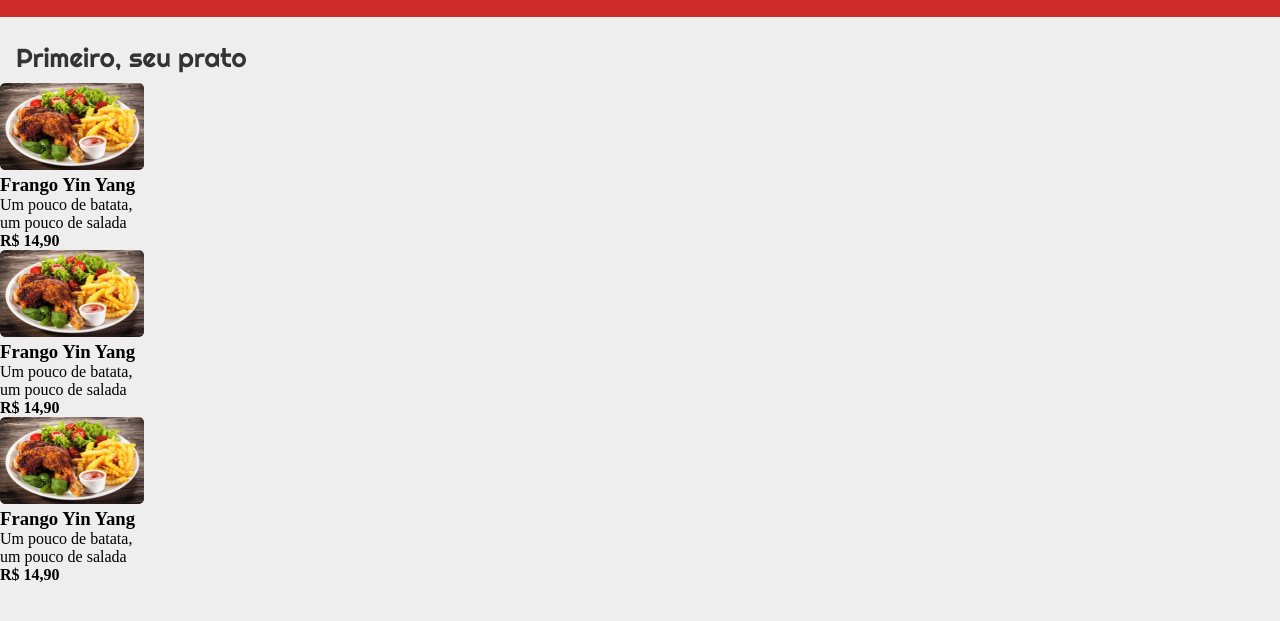
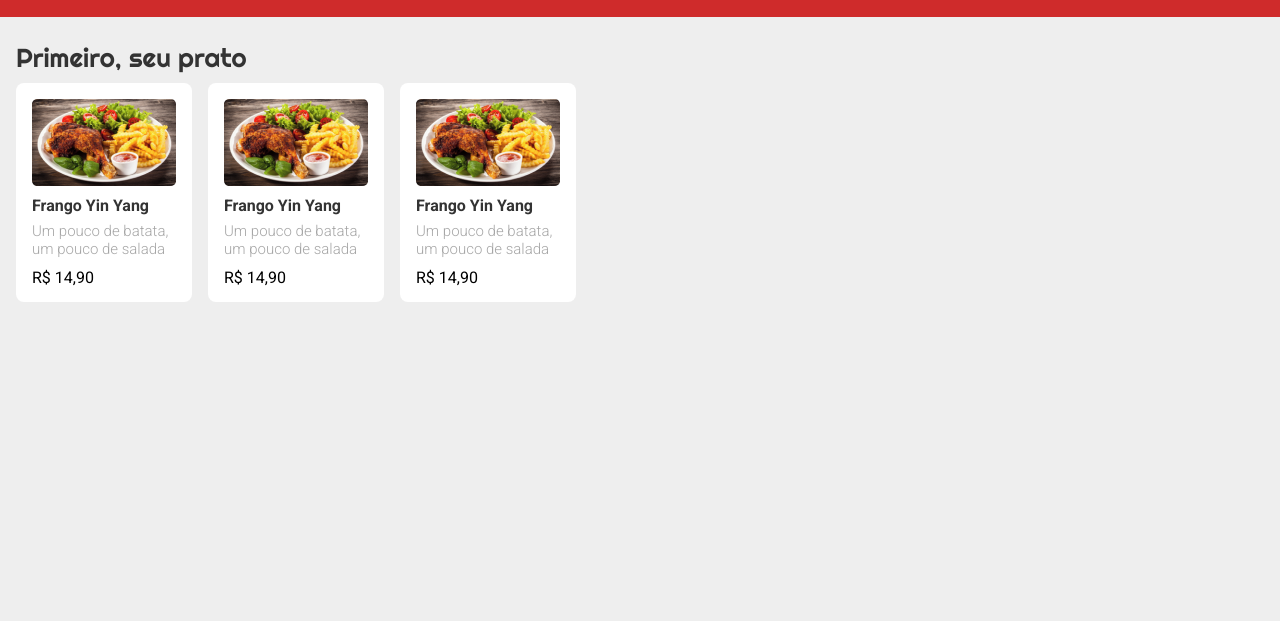
Before and after one commit to Ikejiri-1/DrivenEats, a plain HTML site: page index.html in a window 1280 px wide. Shown: the part 75-696 px from the top of the page. Drawn offline with Linux system fonts and the light colour scheme.

Commit message:
container styles added

```diff
--- a/style.css
+++ b/style.css
@@ -53,6 +53,41 @@ main {
   padding-bottom: 12px;
   padding-left: 16px;
 }
+.food-container__list {
+  display: flex;
+  gap: 16px;
+  padding-left: 16px;
+  list-style-type: none;
+  overflow-x: auto;
+}
+.food-container__list-item {
+  display: flex;
+  background-color: #ffffff;
+  padding: 16px;
+  border-radius: 8px;
+}
+.food-container__list-item-title {
+  font-family: var(--text-font);
+  color: var(--title-color);
+  font-weight: 700;
+  font-size: 16px;
+  line-height: 100%;
+  margin: 8px 0;
+}
+.food-container__list-item-description {
+  font-family: var(--text-font);
+  font-weight: 300;
+  font-size: 15px;
+  color: var(--text-color);
+  margin-bottom: 12px;
+}
+.food-container__list-item-price {
+  color: var(--price-color);
+  font-family: var(--text-font);
+  font-weight: 400;
+  font-size: 16px;
+  line-height: 100%;
+}
 img {
   width: 144px;
   height: 87px;
```
